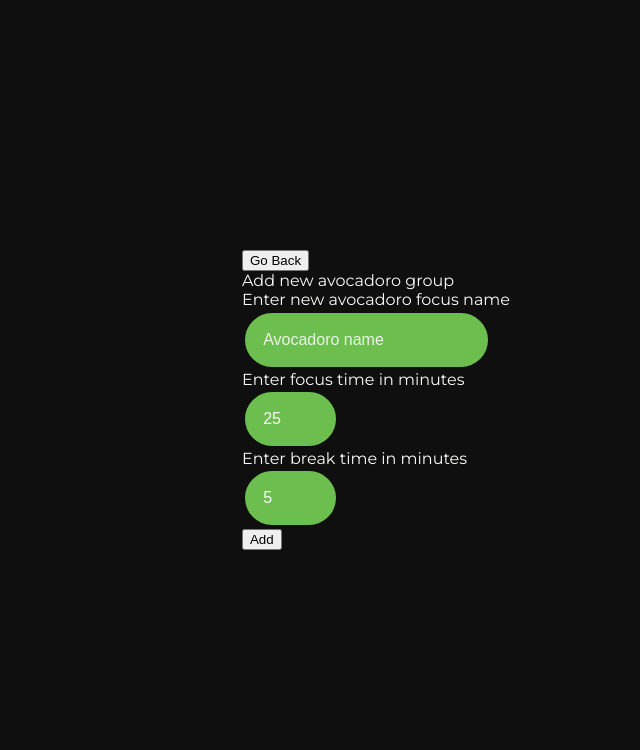
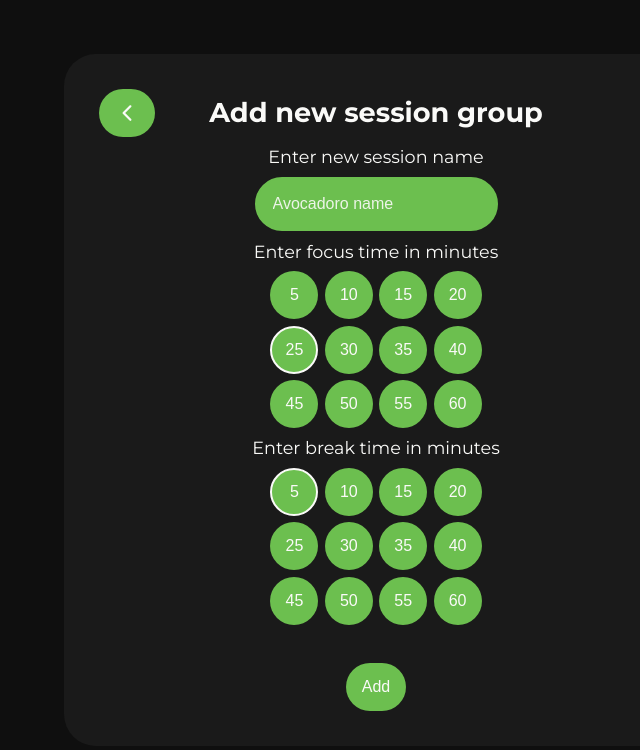
Before and after one commit to koleks92/Avocadoro, a React (Vite) app: page /add_group in a window 1280 px wide. Shown: the top 750 px of the page, without its empty margins (264-904 px from the left). Built offline with nearby package versions, Linux system fonts and the light colour scheme; no server answers; a web font is replaced by a local one.

Commit message:
feat: Add session group styling

```diff
--- a/src/index.css
+++ b/src/index.css
@@ -109,6 +109,19 @@ body {
     opacity: 0.9; /* optional, browsers sometimes fade placeholders */
 }
 
+.time_selector_div {
+    display: grid;
+    grid-template-columns: repeat(4, minmax(1vw, 1fr));
+}
+
+.time_selector_button {
+    width: 3rem;
+}
+
+.time_selector_selected {
+    border: 2px solid var(--white);
+}
+
 /* Login */
 .login_root {
     display: flex;
@@ -124,11 +137,13 @@ body {
 }
 
 .login_logo_div,
-.dashboard_logo_div {
+.dashboard_logo_div,
+.add_group_div {
     display: flex;
     width: 100%;
     flex-direction: row;
     justify-content: space-between;
+    align-items: center;
 }
 
 .login_main_div {
@@ -237,6 +252,41 @@ body {
     position: relative;
 }
 
+/* Add group session */
+.add_group_root {
+    display: flex;
+    justify-content: flex-start;
+    width: fit-content;
+    width: 35rem;
+    background-color: var(--background-2);
+    padding: 2rem;
+    border-radius: 2rem;
+    flex-direction: column;
+    align-items: center;
+    margin: auto;
+}
+
+.add_group_title_span {
+    font-size: 1.7rem;
+    font-weight: bold;
+}
+
+.add_group_main {
+    display: flex;
+    flex: 1;
+    justify-content: center;
+    align-items: center;
+}
+
+.add_group_label {
+    font-size: 1.1rem;
+    margin: 0.4rem 0rem;
+}
+
+.extra_margin {
+    margin-top: 2rem;
+}
+
 /* For developing, remove later */
 .vertical_test {
     display: flex;
--- a/src/react/add_group.tsx
+++ b/src/react/add_group.tsx
@@ -3,11 +3,16 @@ import { useNavigate, useParams, useLocation } from "react-router-dom";
 import { AvocadoroContext } from "./store/AvocadoroContext";
 import Input from "./components/input";
 import Button from "./components/button";
+import { IoIosArrowBack } from "react-icons/io";
+import TimeSelector from "./components/timeSelector";
+import Loading from "./components/loading";
 
 export default function AddGroup() {
     const { id } = useParams<{ id: string }>();
     const { state } = useLocation();
     const navigate = useNavigate();
+
+    const [loading, setLoading] = useState<boolean>(true);
 
     const [name, setName] = useState<string>("");
     const [focusTimer, setFocusTimer] = useState<number>(25);
@@ -21,7 +26,9 @@ export default function AddGroup() {
             setName(state.name);
             setFocusTimer(state.focus_timer);
             setBreakTimer(state.break_timer);
+            console.log(state.focus_timer);
         }
+        setLoading(false);
     }, [id]);
 
     async function addNewGroupHandler(e: React.FormEvent): Promise<void> {
@@ -55,7 +62,6 @@ export default function AddGroup() {
         }
 
         if (existingGroup && existingGroup.id != state?.id) {
-
             setMessage("You already have a group with that name.");
             return;
         }
@@ -101,49 +107,86 @@ export default function AddGroup() {
         }
     }
 
+    if (loading) {
+        return <Loading />;
+    }
+
     return (
-        <div className="vertical_test">
+        <div className="add_group_root">
+            <div className="login_logo_div">
+                <div>
                     <Button
-                label="Go Back"
+                        label={<IoIosArrowBack />}
                         type="button"
+                        style="custom_button button_logo"
                         onClick={() => {
                             navigate("/dashboard");
                         }}
                     />
-            {state?.edit ? (
-                <span>Edit avocadoro group</span>
-            ) : (
-                <span>Add new avocadoro group</span>
-            )}
+                </div>
+                <span className="add_group_title_span">
+                    {state?.edit
+                        ? "Edit session group"
+                        : "Add new session group"}
+                </span>
+                <div style={{ visibility: "hidden" }}>
+                    <Button
+                        label={<IoIosArrowBack />}
+                        type="button"
+                        style="custom_button button_logo"
+                        onClick={() => {
+                            navigate("/dashboard");
+                        }}
+                    />
+                </div>
+            </div>
+            <div className="add_group_main">
                 <form onSubmit={addNewGroupHandler}>
-                <label>Enter new avocadoro focus name</label>
+                    <div className="center_column_div">
+                        <label htmlFor="name" className="add_group_label">
+                            Enter new session name
+                        </label>
                         <Input
                             type="text"
                             placeholder="Avocadoro name"
                             value={name}
                             onChange={(e) => setName(e.target.value)}
                         />
-                <label>Enter focus time in minutes</label>
-                <Input
-                    type="number"
-                    min={1}
+                    </div>
+                    <div className="center_column_div">
+                        <label htmlFor="focusTimer" className="add_group_label">
+                            Enter focus time in minutes
+                        </label>
+                        <TimeSelector
+                            min={5}
                             max={60}
-                    placeholder="Focus time"
-                    value={focusTimer}
-                    onChange={(e) => setFocusTimer(Number(e.target.value))}
+                            step={5}
+                            defaultValue={focusTimer}
+                            onClick={(time) => setFocusTimer(time)}
                         />
-                <label>Enter break time in minutes</label>
-                <Input
-                    type="number"
-                    min={1}
+                    </div>
+                    <div className="center_column_div">
+                        <label htmlFor="breakTimer" className="add_group_label">
+                            Enter break time in minutes
+                        </label>
+                        <TimeSelector
+                            min={5}
                             max={60}
-                    placeholder="Break time"
-                    value={breakTimer}
-                    onChange={(e) => setBreakTimer(Number(e.target.value))}
+                            step={5}
+                            defaultValue={breakTimer}
+                            onClick={(time) => setBreakTimer(time)}
                         />
-                <Button label={state?.edit ? "Update" : "Add"} type="submit" />
+                    </div>
+                    <div className="center_column_div extra_margin">
+                        <Button
+                            label={state?.edit ? "Update" : "Add"}
+                            type="submit"
+                            style="custom_button"
+                        />
+                    </div>
                 </form>
                 <span>{message}</span>
             </div>
+        </div>
     );
 }
```
Lines whose indentation alone changed are shown as unchanged.
